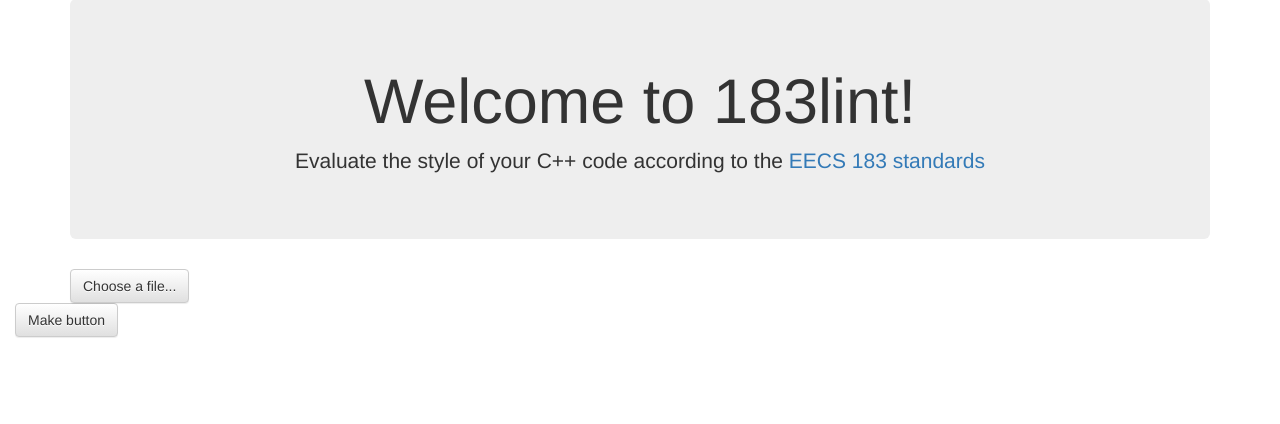
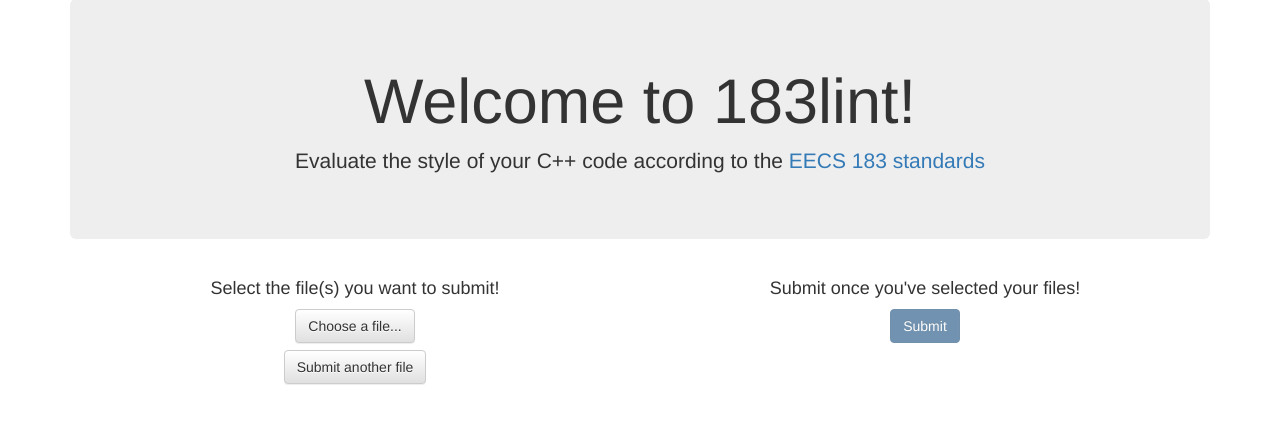
Before and after one commit to willwolfram18/183lint, a Flask app: page / in a window 1280 px wide. Shown: the part 76-500 px from the top of the page. Run offline with Flask 2, Linux system fonts and the light colour scheme; some libraries are stand-ins or nearby versions.

Commit message:
Styled buttons to fall into two columns

```diff
--- a/static/scripts.js
+++ b/static/scripts.js
@@ -46,7 +46,7 @@
         $text.text('Choose a file...');
         $input.attr('accept', '.cpp,.h').attr('type', 'file');
         $container.append($text).append($input);
-        $('#input-files').append($container);
+        $('#newBtn').before($container).before('<br>');
         adjustInputSize($input);
         $input.change(handler_updateInputText)
     }
--- a/static/styles.css
+++ b/static/styles.css
@@ -10,6 +10,10 @@
     position: relative;
 }
 
+#input-files .btn:not(:last-of-type) {
+    margin-bottom: 7px;
+}
+
 input[type=file].hidden-file-input {
     display: inline-block;
     position: absolute;
--- a/templates/index.html
+++ b/templates/index.html
@@ -8,13 +8,25 @@
     </div>
 </div>
 
-<div id="input-files" class="container">
-    <div class="btn btn-default file-input-btn">
-        <span class="filename">Choose a file...</span>
-        <input class="hidden-file-input" type="file" accept=".cpp,.h">
+<div class="container">
+    <div class="row-fluid">
+        <h4 class="col-md-6 text-center">Select the file(s) you want to submit!</h4>
+        <h4 class="col-md-6 text-center">Submit once you've selected your files!</h4>
+        <div id="input-files" class="col-md-6 text-center">
+            <div class="btn btn-default file-input-btn">
+                <span class="filename">Choose a file...</span>
+                <input class="hidden-file-input" type="file" accept=".cpp,.h">
+            </div>
+            <br>
+            <div id="newBtn" class="btn btn-default">
+                Submit another file
+            </div>
+        </div>
+        <div class="col-md-6 text-center">
+            <div class="btn btn-primary disabled">
+                Submit
+            </div>
+        </div>
     </div>
 </div>
-<div id="newBtn" class="btn btn-default">
-    Make button
-</div>
 {% endblock %}
```
